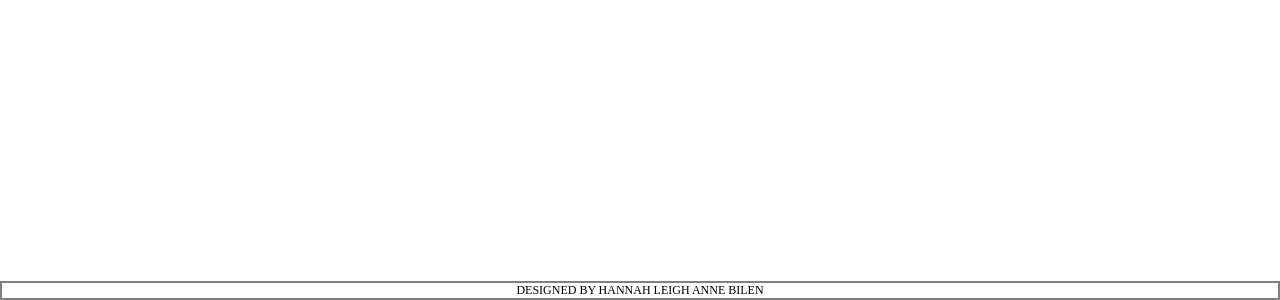
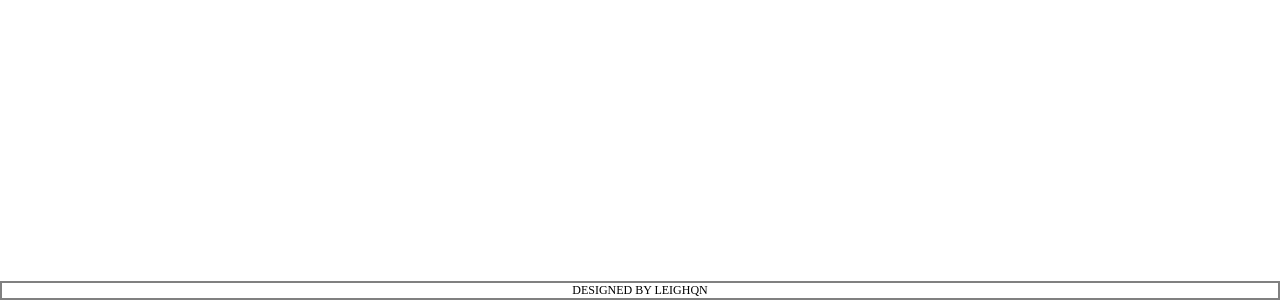
Before and after one commit to LeighQn/myPortfolio, a plain HTML site: page index.html in a window 1280 px wide. Shown: the part 1799-2099 px from the top of the page. Drawn offline with Linux system fonts and the light colour scheme.

Commit message:
Update index.html

```diff
--- a/index.html
+++ b/index.html
@@ -117,7 +117,7 @@
         </div>
 
         <footer class="footer">
-            <p>DESIGNED BY HANNAH LEIGH ANNE BILEN </p>
+            <p>DESIGNED BY LEIGHQN </p>
         </footer>
 
     </body>
```
